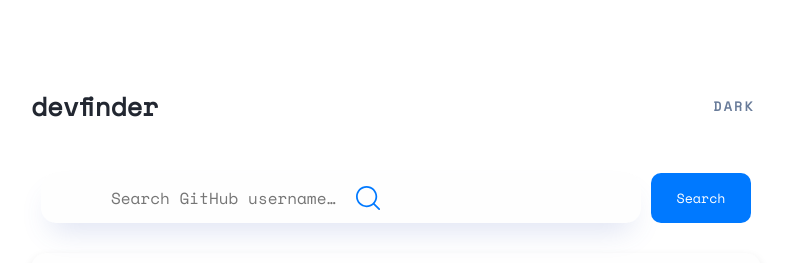
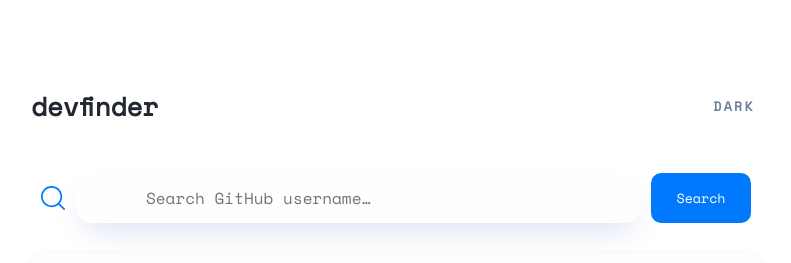
Before and after one commit to Lewyyshub/Shualeduri-4-, a plain HTML site: page index.html in a window 1280 px wide. Shown: the top 263 px of the page, without its empty margins (244-1035 px from the left). Drawn offline with Linux system fonts and the light colour scheme.

Commit message:
Update style.css

```diff
--- a/style.css
+++ b/style.css
@@ -222,10 +222,10 @@ h1 {
     left: 50px;
   }
 }
-.svg1 {
+/* .svg1 {
   position: absolute;
   left: 600px;
-}
+} */
 .search_input.placeholde {
   text-align: center;
 }
```
